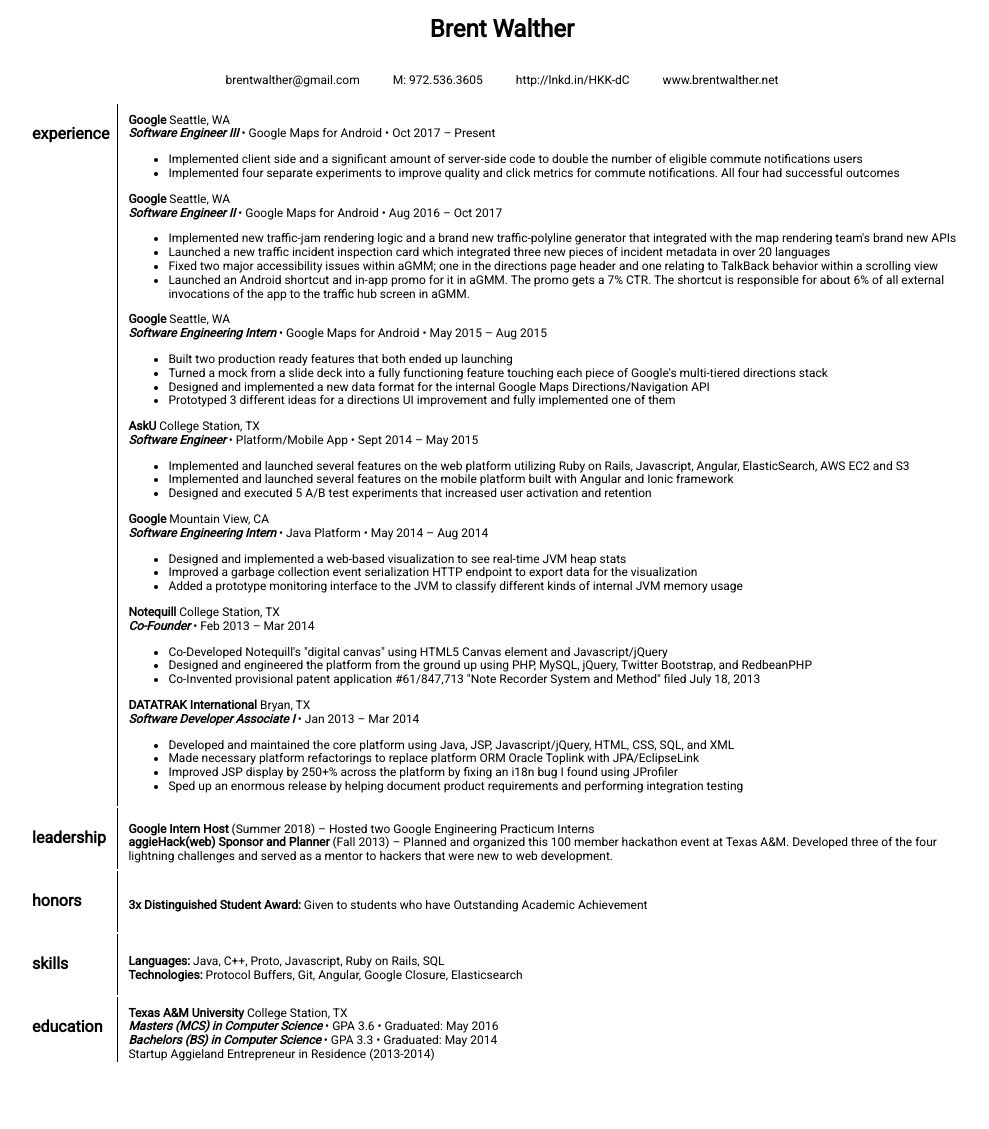
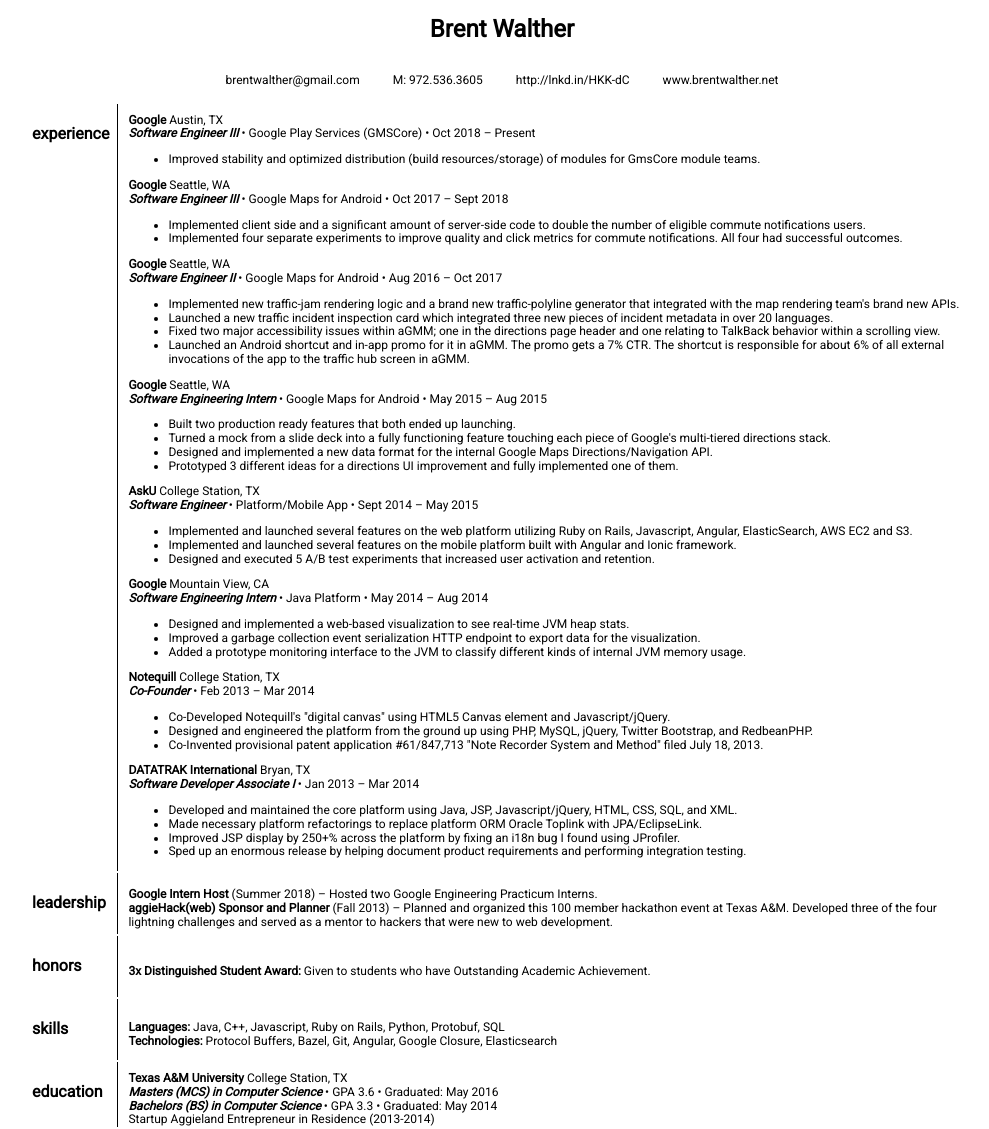
Before and after one commit to brentwalther/brentwalther.github.io, a Jekyll site: the page files/resume.html, which Jekyll copies as it is, in a window 1280 px wide. Shown: the whole page, without its empty margins (138-1127 px from the left). Built offline with Jekyll 4.4.1, drawn with Linux system fonts in a browser that asks for light colours; before the commit the page ends 1064 px from its top, so only the background shows below that.

Commit message:
Update resume.

```diff
--- a/files/resume.html
+++ b/files/resume.html
@@ -92,21 +84,28 @@
       </td>
       <td>
         <p class="no-margin">
-          <strong>Google</strong> Seattle, WA <br>
-          <strong><em>Software Engineer III</em></strong> &bull; Google Maps for Android &bull; Oct 2017 &ndash; Present
+          <strong>Google</strong> Austin, TX <br>
+          <strong><em>Software Engineer III</em></strong> &bull; Google Play Services (GMSCore) &bull; Oct 2018 &ndash; Present
         </p>
         <ul>
-          <li>Implemented client side and a significant amount of server-side code to double the number of eligible commute notifications users</li>
-          <li>Implemented four separate experiments to improve quality and click metrics for commute notifications. All four had successful outcomes</li>
+          <li>Improved stability and optimized distribution (build resources/storage) of modules for GmsCore module teams.</li>
+        </ul>
+        <p class="no-margin">
+          <strong>Google</strong> Seattle, WA <br>
+          <strong><em>Software Engineer III</em></strong> &bull; Google Maps for Android &bull; Oct 2017 &ndash; Sept 2018
+        </p>
+        <ul>
+          <li>Implemented client side and a significant amount of server-side code to double the number of eligible commute notifications users.</li>
+          <li>Implemented four separate experiments to improve quality and click metrics for commute notifications. All four had successful outcomes.</li>
         </ul>
         <p class="no-margin">
           <strong>Google</strong> Seattle, WA <br>
           <strong><em>Software Engineer II</em></strong> &bull; Google Maps for Android &bull; Aug 2016 &ndash; Oct 2017
         </p>
         <ul>
-          <li>Implemented new traffic-jam rendering logic and a brand new traffic-polyline generator that integrated with the map rendering team's brand new APIs</li>
-          <li>Launched a new traffic incident inspection card which integrated three new pieces of incident metadata in over 20 languages</li>
-          <li>Fixed two major accessibility issues within aGMM; one in the directions page header and one relating to TalkBack behavior within a scrolling view</li>
+          <li>Implemented new traffic-jam rendering logic and a brand new traffic-polyline generator that integrated with the map rendering team's brand new APIs.</li>
+          <li>Launched a new traffic incident inspection card which integrated three new pieces of incident metadata in over 20 languages.</li>
+          <li>Fixed two major accessibility issues within aGMM; one in the directions page header and one relating to TalkBack behavior within a scrolling view.</li>
           <li>Launched an Android shortcut and in-app promo for it in aGMM. The promo gets a 7% CTR. The shortcut is responsible for about 6% of all external invocations of the app to the traffic hub screen in aGMM.</li>
         </ul>
         <p class="no-margin">
@@ -114,47 +113,47 @@
           <strong><em>Software Engineering Intern</em></strong> &bull; Google Maps for Android &bull; May 2015 &ndash; Aug 2015
         </p>
         <ul>
-	        <li>Built two production ready features that both ended up launching</li>
-          <li>Turned a mock from a slide deck into a fully functioning feature touching each piece of Google's multi-tiered directions stack</li>
-          <li>Designed and implemented a new data format for the internal Google Maps Directions/Navigation API</li>
-          <li>Prototyped 3 different ideas for a directions UI improvement and fully implemented one of them</li>
+	        <li>Built two production ready features that both ended up launching.</li>
+          <li>Turned a mock from a slide deck into a fully functioning feature touching each piece of Google's multi-tiered directions stack.</li>
+          <li>Designed and implemented a new data format for the internal Google Maps Directions/Navigation API.</li>
+          <li>Prototyped 3 different ideas for a directions UI improvement and fully implemented one of them.</li>
         </ul>
         <p class="no-margin">
           <strong>AskU</strong> College Station, TX <br>
           <strong><em>Software Engineer</em></strong> &bull; Platform/Mobile App &bull; Sept 2014 &ndash; May 2015
         </p>
         <ul>
-          <li>Implemented and launched several features on the web platform utilizing Ruby on Rails, Javascript, Angular, ElasticSearch, AWS EC2 and S3</li>
-          <li>Implemented and launched several features on the mobile platform built with Angular and Ionic framework</li>
-          <li>Designed and executed 5 A/B test experiments that increased user activation and retention</li>
+          <li>Implemented and launched several features on the web platform utilizing Ruby on Rails, Javascript, Angular, ElasticSearch, AWS EC2 and S3.</li>
+          <li>Implemented and launched several features on the mobile platform built with Angular and Ionic framework.</li>
+          <li>Designed and executed 5 A/B test experiments that increased user activation and retention.</li>
         </ul>
         <p class="no-margin">
           <strong>Google</strong> Mountain View, CA <br>
           <strong><em>Software Engineering Intern</em></strong> &bull; Java Platform &bull; May 2014 &ndash; Aug 2014
         </p>
         <ul>
-          <li>Designed and implemented a web-based visualization to see real-time JVM heap stats</li>
-          <li>Improved a garbage collection event serialization HTTP endpoint to export data for the visualization</li>
-          <li>Added a prototype monitoring interface to the JVM to classify different kinds of internal JVM memory usage</li>
+          <li>Designed and implemented a web-based visualization to see real-time JVM heap stats.</li>
+          <li>Improved a garbage collection event serialization HTTP endpoint to export data for the visualization.</li>
+          <li>Added a prototype monitoring interface to the JVM to classify different kinds of internal JVM memory usage.</li>
         </ul>
         <p class="no-margin">
           <strong>Notequill</strong> College Station, TX <br>
           <strong><em>Co-Founder</em></strong>  &bull; Feb 2013 &ndash; Mar 2014
         </p>
         <ul>
-          <li>Co-Developed Notequill's "digital canvas" using HTML5 Canvas element and Javascript/jQuery</li>
-          <li>Designed and engineered the platform from the ground up using PHP, MySQL, jQuery, Twitter Bootstrap, and RedbeanPHP</li>
-          <li>Co-Invented provisional patent application #61/847,713 "Note Recorder System and Method" filed July 18, 2013</li>
+          <li>Co-Developed Notequill's "digital canvas" using HTML5 Canvas element and Javascript/jQuery.</li>
+          <li>Designed and engineered the platform from the ground up using PHP, MySQL, jQuery, Twitter Bootstrap, and RedbeanPHP.</li>
+          <li>Co-Invented provisional patent application #61/847,713 "Note Recorder System and Method" filed July 18, 2013.</li>
         </ul>
         <p class="no-margin">
           <strong>DATATRAK International</strong> Bryan, TX <br>
           <strong><em>Software Developer Associate I</em></strong> &bull; Jan 2013 &ndash; Mar 2014
         </p>
         <ul>
-          <li>Developed and maintained the core platform using Java, JSP, Javascript/jQuery, HTML, CSS, SQL, and XML</li>
-          <li>Made necessary platform refactorings to replace platform ORM Oracle Toplink with JPA/EclipseLink</li>
-          <li>Improved JSP display by 250+% across the platform by fixing an i18n bug I found using JProfiler</li>
-          <li>Sped up an enormous release by helping document product requirements and performing integration testing</li>
+          <li>Developed and maintained the core platform using Java, JSP, Javascript/jQuery, HTML, CSS, SQL, and XML.</li>
+          <li>Made necessary platform refactorings to replace platform ORM Oracle Toplink with JPA/EclipseLink.</li>
+          <li>Improved JSP display by 250+% across the platform by fixing an i18n bug I found using JProfiler.</li>
+          <li>Sped up an enormous release by helping document product requirements and performing integration testing.</li>
         </ul>
       </td>
     </tr>
@@ -164,7 +163,7 @@
         <h4>leadership</h4>
       </td>
       <td>
-        <p class="no-margin"><strong>Google Intern Host</strong> (Summer 2018) &ndash; Hosted two Google Engineering Practicum Interns</p>
+        <p class="no-margin"><strong>Google Intern Host</strong> (Summer 2018) &ndash; Hosted two Google Engineering Practicum Interns.</p>
         <p class="no-margin"><strong>aggieHack(web) Sponsor and Planner</strong> (Fall 2013) &ndash; Planned and organized this 100 member hackathon event  at Texas A&amp;M. Developed three of the four lightning challenges and served as a mentor to hackers that were new to web development.</p>
       </td>
     </tr>
@@ -174,7 +173,7 @@
         <h4>honors</h4>
       </td>
       <td>
-        <p class="no-margin"><strong>3x Distinguished Student Award: </strong>Given to students who have Outstanding Academic Achievement</p>
+        <p class="no-margin"><strong>3x Distinguished Student Award: </strong>Given to students who have Outstanding Academic Achievement.</p>
       </td>
     </tr>
 
@@ -183,8 +182,8 @@
         <h4>skills</h4>
       </td>
       <td>
-        <p class="no-margin"><strong>Languages:</strong> Java, C++, Proto, Javascript, Ruby on Rails, SQL</p>
-        <p class="no-margin"><strong>Technologies:</strong> Protocol Buffers, Git, Angular, Google Closure, Elasticsearch</p>
+        <p class="no-margin"><strong>Languages:</strong> Java, C++, Javascript, Ruby on Rails, Python, Protobuf, SQL</p>
+        <p class="no-margin"><strong>Technologies:</strong> Protocol Buffers, Bazel, Git, Angular, Google Closure, Elasticsearch</p>
       </td>
     </tr>
 
```
Also changed, not shown: other parts of files/resume.html (+0 -8 lines).
